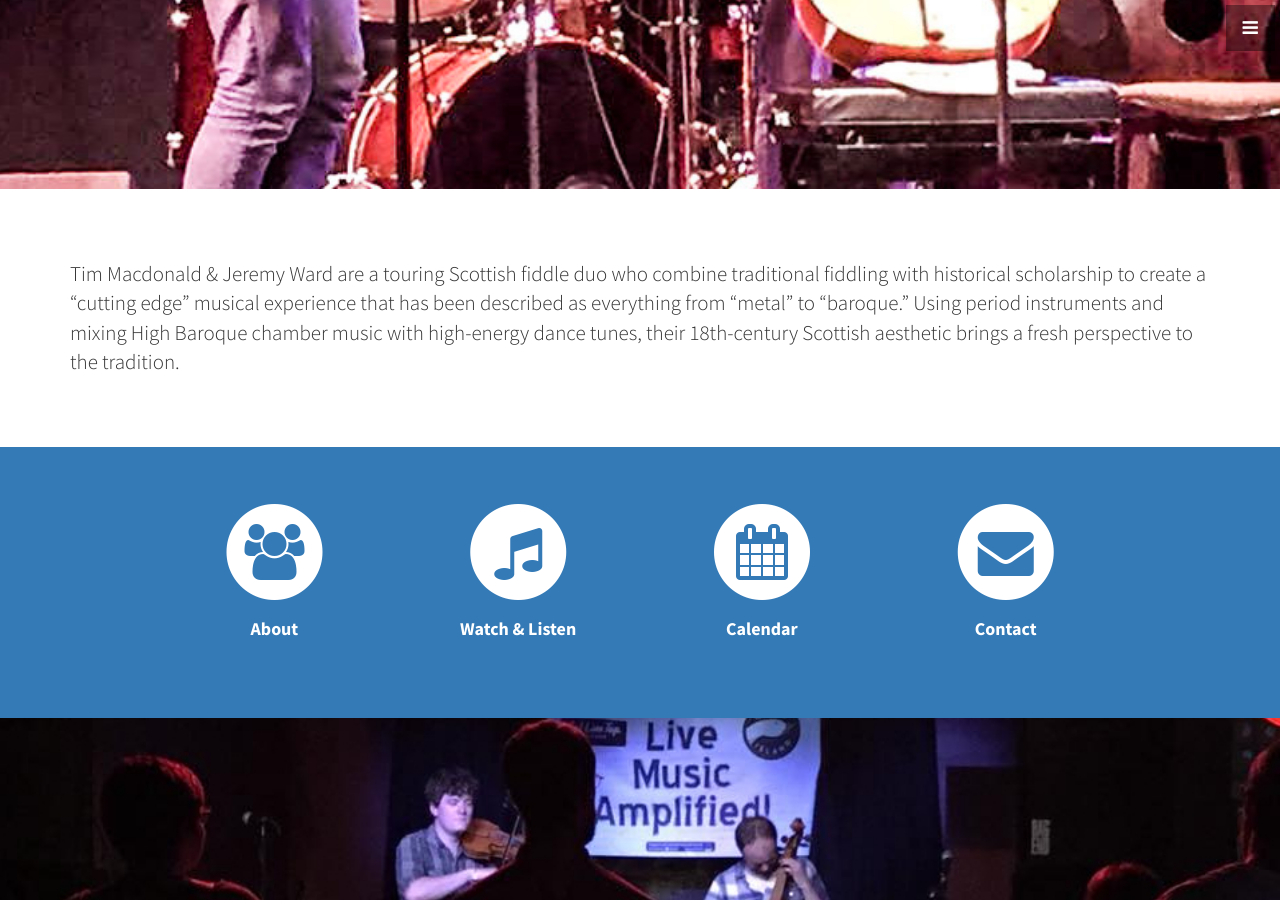
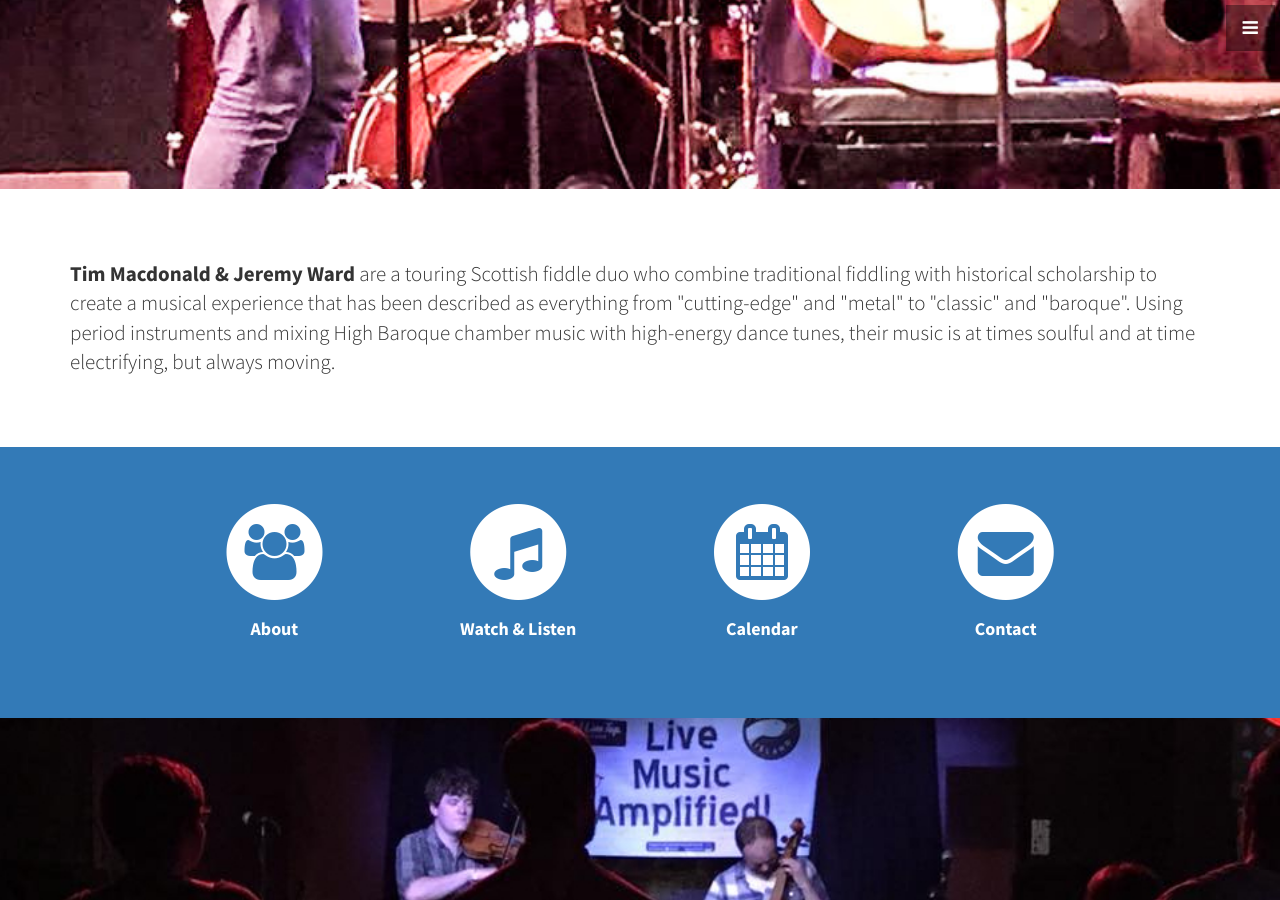
Before and after one commit to timandjeremy/timandjeremy.github.io, a Jekyll site: the page built from index.html, in a window 1280 px wide and 900 px high, scrolled down 711 px. Built offline with Jekyll 4.4.1, drawn with Linux system fonts in a browser that asks for light colours; comment, search, counter and statistics services are not loaded.

Commit message:
Update bio

```diff
--- a/_includes/introduction.html
+++ b/_includes/introduction.html
@@ -4,13 +4,13 @@
       <div class="col-lg-12 text-center">
         <h2></h2>
         <p class="lead text">
-          Tim Macdonald &amp; Jeremy Ward are a touring Scottish fiddle duo who
-          combine traditional fiddling with historical scholarship to create a
-          “cutting edge” musical experience that has been described as everything
-          from “metal” to “baroque.” Using period instruments and mixing High
-          Baroque chamber music with high-energy dance tunes, their
-          18th-century Scottish aesthetic brings a fresh perspective to the
-          tradition.
+          <b>Tim Macdonald &amp; Jeremy Ward</b> are a touring Scottish fiddle
+          duo who combine traditional fiddling with his­torical scholarship to
+          create a musical experience that has been described as everything from
+          "cutting-edge" and "metal" to "classic" and "baroque". Using period
+          instruments and mixing High Baroque chamber music with high-energy
+          dance tunes, their music is at times soulful and at time electrifying,
+          but always moving.
         </p>
       </div>
     </div>
```
